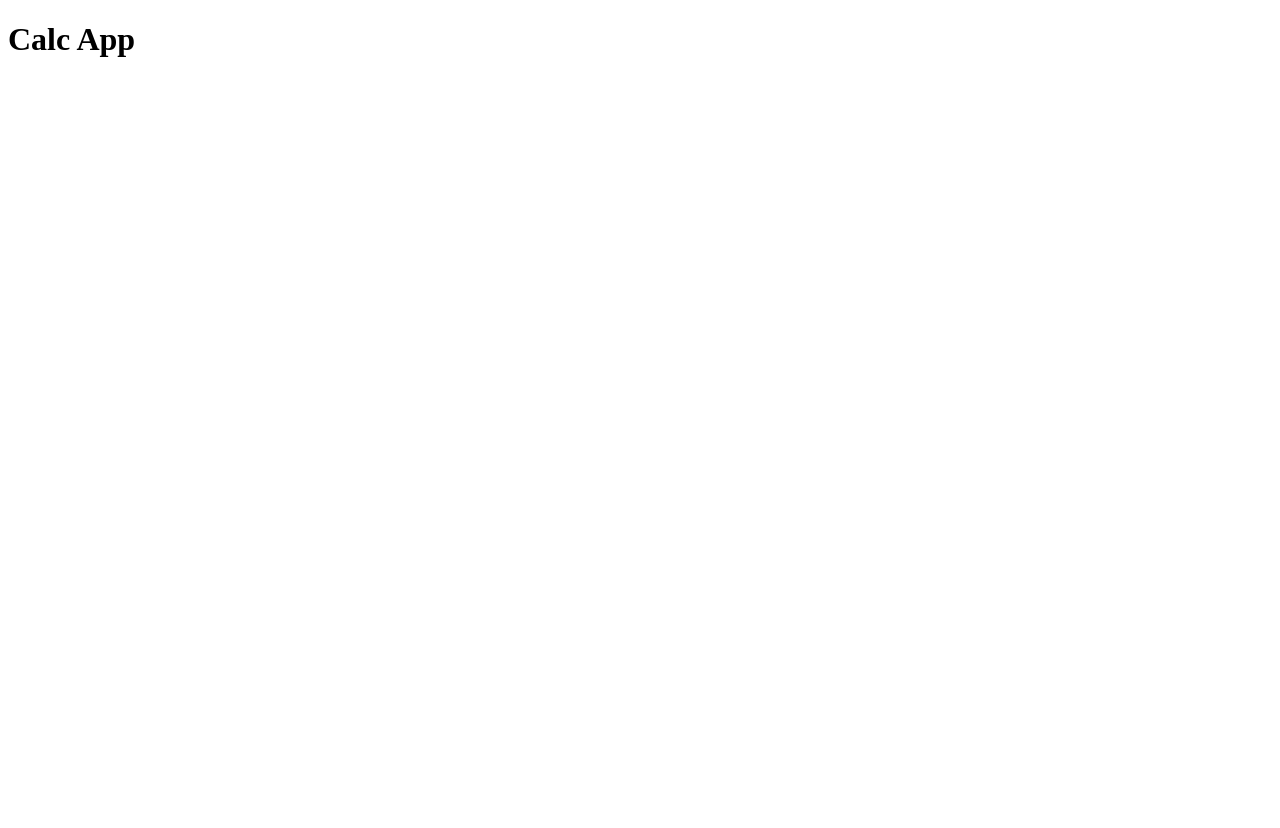
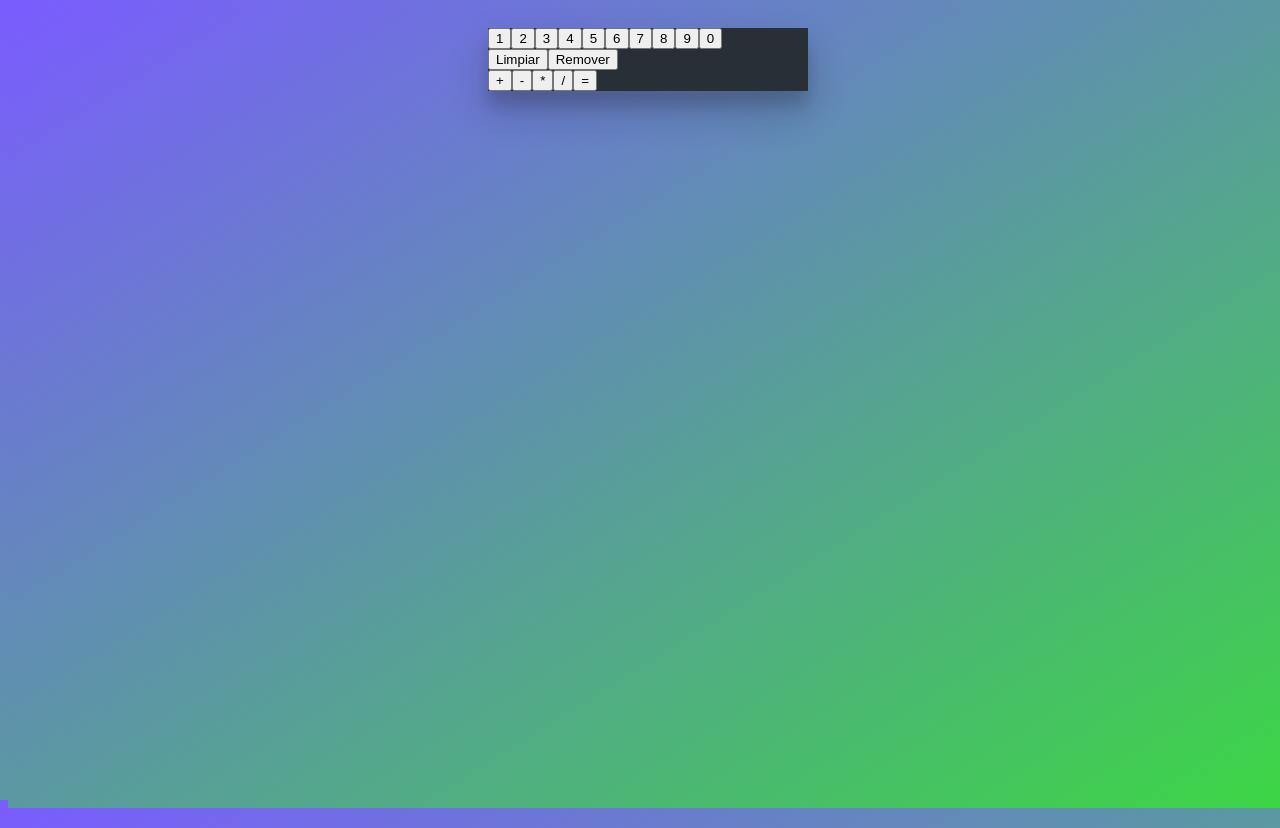
Before and after one commit to mbianchijs/react-calc-app, a React (Create React App) app: page / in a window 1280 px wide. Before the commit the page ends 800 px from the top, so only its background shows below. Built offline with nearby package versions, Linux system fonts and the light colour scheme.

Commit message:
Creacion cuerpo componente App

```diff
--- a/src/App.jsx
+++ b/src/App.jsx
@@ -1,7 +1,39 @@
 import React from 'react';
+import './App.css';
 
 const App = () => {
-   return <h1>Calc App</h1>;
+   return (<main className="react-calculator">
+       <div className="result">
+
+       </div>
+       <div className="numbers">
+           <button>1</button>
+           <button>2</button>
+           <button>3</button>
+           <button>4</button>
+           <button>5</button>
+           <button>6</button>
+           <button>7</button>
+           <button>8</button>
+           <button>9</button>
+           <button>0</button>
+       </div>
+       <div className="funtions">
+           <button>
+                Limpiar
+            </button>
+            <button>
+                Remover
+            </button>
+            <div className="math-operations">
+                <button>+</button>
+                <button>-</button>
+                <button>*</button>
+                <button>/</button>
+                <button>=</button>
+            </div>
+       </div>
+   </main>);
 }
 
 export default App;
```
